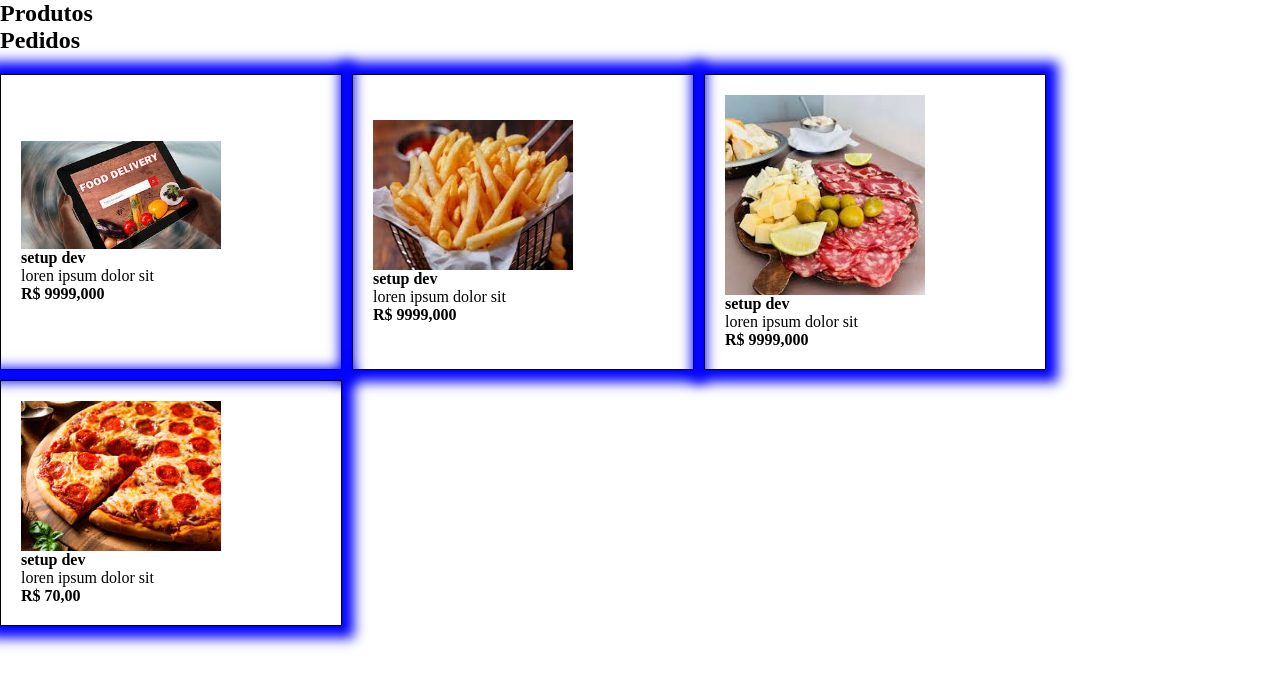
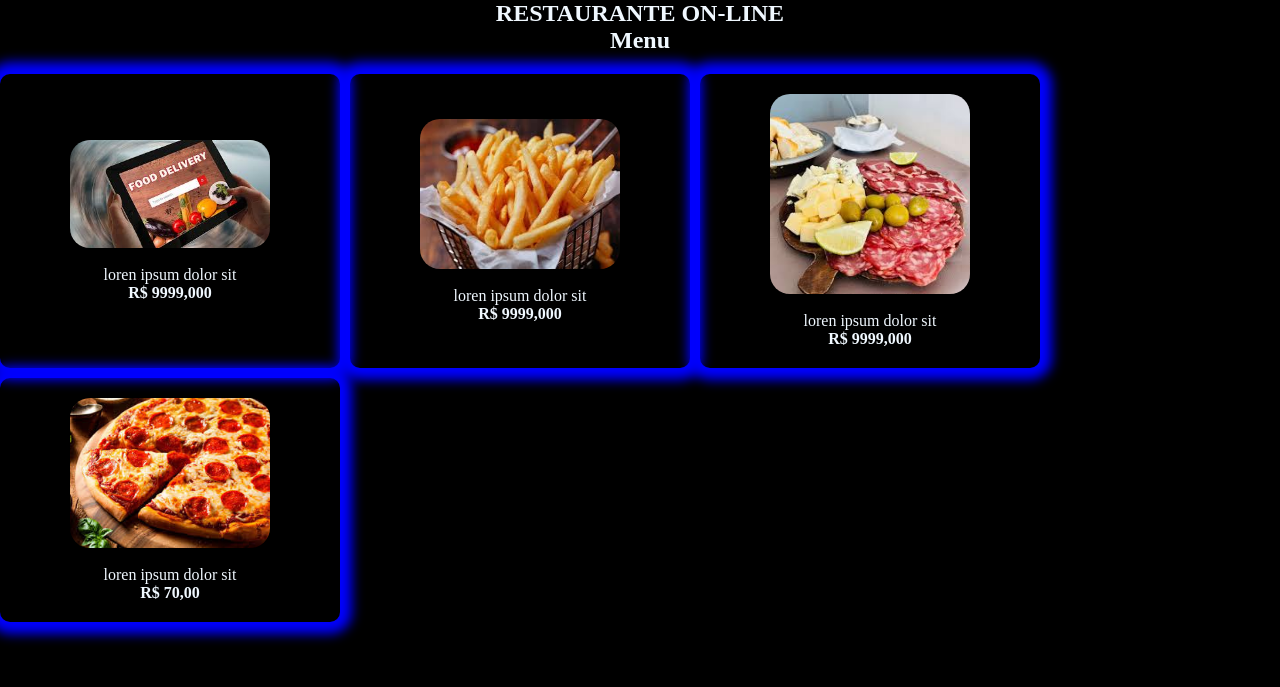
Before and after one commit to rodrigo570282/web, a PHP site: page / in a window 1280 px wide. Shown: the top 687 px of the page. Run offline with PHP 8.4, Linux system fonts and the light colour scheme.

Commit message:
cards ok

```diff
--- a/desenvolvimento web Thiago/HTML/projetos/cards/index.html
+++ b/desenvolvimento web Thiago/HTML/projetos/cards/index.html
@@ -9,8 +9,8 @@
 <body>
     <main>
         <section>
-            <h2>Produtos</h2>
-            <h1>Pedidos</h1>
+            <h2>RESTAURANTE ON-LINE</h2>
+            <h1>Menu</h1>
         </section>
             <div class="card-container">
 
--- a/desenvolvimento web Thiago/HTML/projetos/cards/style.css
+++ b/desenvolvimento web Thiago/HTML/projetos/cards/style.css
@@ -4,6 +4,15 @@
 }
 main {
     padding: 20;
+}
+body {
+    background-color: rgb(0, 0, 0);
+}
+h1,h2,p {
+    color: aliceblue;
+}
+h2,h1{
+    text-align: center;
 }
 
 .card-container {
@@ -20,7 +29,10 @@ main {
 }
 
 .card-container .card{
-    border: 1px solid black;
+    border: px solid black;
+    /* arredondar borda dos cards */
+    border-radius: 10px;
+    text-align: center;
     display: flex;
     flex-direction: column;
     justify-content: center;
@@ -30,3 +42,8 @@ main {
     box-shadow: 0 0 12px 12px blue ;
 
 }
+
+.card img {
+    margin: 0 auto;
+    border-radius: 20px;
+}
```
Also changed, not shown: desenvolvimento web Thiago/HTML/projetos/cards/imagens/churrasco.jfif (deleted).
